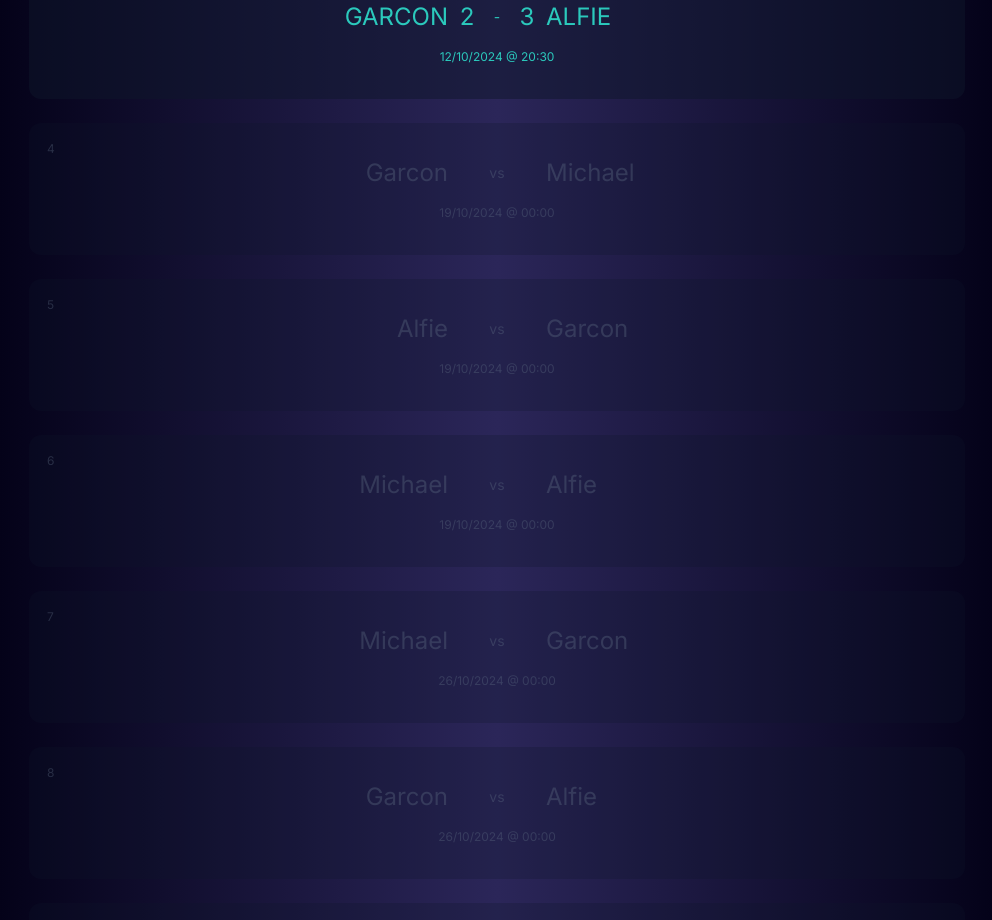
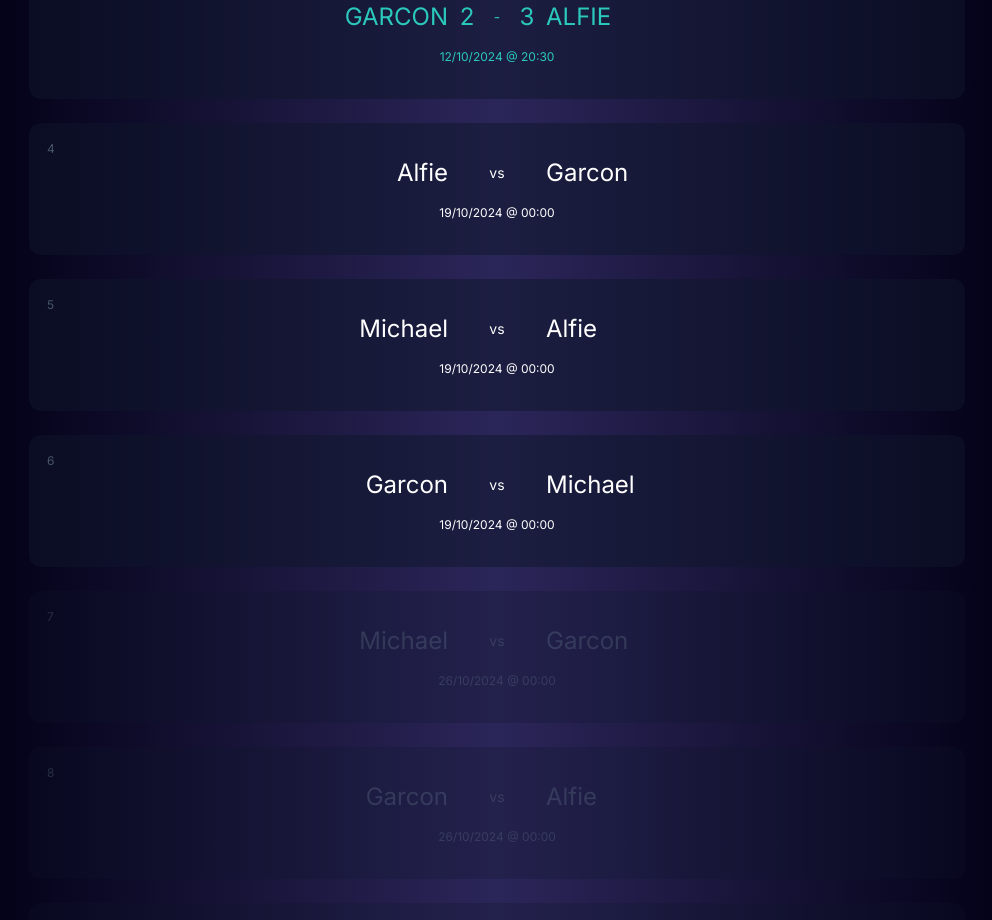
Before and after one commit to michaelgainford/michaelgainford.github.io, a Next.js app: page /projects/gaming/the-mag-premier-league in a window 1280 px wide. Shown: the part 1442-2362 px from the top of the page, without its empty margins (143-1135 px from the left). Built offline with nearby package versions, Linux system fonts and the light colour scheme.

Commit message:
Updated MAG PL page

```diff
--- a/app/projects/gaming/the-mag-premier-league/page.jsx
+++ b/app/projects/gaming/the-mag-premier-league/page.jsx
@@ -374,16 +374,16 @@ export default function PAGE_THE_MAG_PREMIER_LEAGUE () {
 					{DataForMAGPremierLeague?.map((fixture, index) => (
 						<div
 							key={index}
-							className={`bg-slate-900/50 hover:bg-slate-900/80 rounded-xl px-2 py-4 md:p-4 border-2 border-transparent max-lg:min-w-[80dvw] !max-w-[1000px] w-full mx-auto flex flex-col ${fixture.played ? `text-magpl uppercase` : `opacity-50`}`}>
+							className={`bg-slate-900/50 hover:bg-slate-900/80 rounded-xl px-2 py-4 md:p-4 border-2 border-transparent max-lg:min-w-[80dvw] !max-w-[1000px] w-full mx-auto flex flex-col ${fixture.upcoming ? `text-white` : fixture.played ? `text-magpl uppercase` : 'opacity-50'}`}>
 							<div className={`grid grid-cols-1 relative`}>
-								<div className={`grid grid-cols-[1fr_30px_30px_30px_1fr] py-4 items-center text-sm [&>*]:text-sm [&>*]:md:text-xl [&>*]:lg:text-2xl ${fixture.played ? `text-magpl` : `text-slate-600`}`}>
+								<div className={`grid grid-cols-[1fr_30px_30px_30px_1fr] py-4 items-center text-sm [&>*]:text-sm [&>*]:md:text-xl [&>*]:lg:text-2xl ${fixture.played ? `text-magpl` : fixture.upcoming ? `text-white` : `text-slate-600`}`}>
 									<p className={`text-right md:pr-1`}>{fixture.homeTeam}</p>
 									<span className={`text-center`}>{fixture.played ? fixture.homeScore : ''}</span>
 									<span className={`text-center !text-sm`}>{fixture.played ? '-' : 'vs'}</span>
 									<span className={`text-center`}>{fixture.played ? fixture.awayScore : ''}</span>
 									<p className={`text-left md:pl-1`}>{fixture.awayTeam}</p>
 								</div>
-								<div className={`text-center flex flex-col pb-4 text-xs justify-center ${fixture.played ? `text-magpl`: `text-slate-600`}`}>
+								<div className={`text-center flex flex-col pb-4 text-xs justify-center ${fixture.played ? `text-magpl` : fixture.upcoming ? `text-white` : `text-slate-600`}`}>
 									{fixture.date} @ {fixture.time}
 								</div>
 								<div className="">
--- a/components/data/Data_For_MAGPremierLeague.jsx
+++ b/components/data/Data_For_MAGPremierLeague.jsx
@@ -7,6 +7,7 @@ const MAGPremierLeagueFixturesSeason1 = [
     awayScore: 1,
     date: "12/10/2024",
     time: "19:30",
+    upcoming: false,
     played: true
   },
   {
@@ -17,6 +18,7 @@ const MAGPremierLeagueFixturesSeason1 = [
     awayScore: 4,
     date: "12/10/2024",
     time: "20:00",
+    upcoming: false,
     played: true
   },
   {
@@ -27,36 +29,40 @@ const MAGPremierLeagueFixturesSeason1 = [
     awayScore: 3,
     date: "12/10/2024",
     time: "20:30",
+    upcoming: false,
     played: true
   },
   {
     game: 4,
+    homeTeam: "Alfie",
+    awayTeam: "Garcon",
+    homeScore: -1,
+    awayScore: -1,
+    date: "19/10/2024",
+    time: "00:00",
+    upcoming: true,
+    played: false
+  },
+  {
+    game: 5,
+    homeTeam: "Michael",
+    awayTeam: "Alfie",
+    homeScore: -1,
+    awayScore: -1,
+    date: "19/10/2024",
+    time: "00:00",
+    upcoming: true,
+    played: false
+  },
+  {
+    game: 6,
     homeTeam: "Garcon",
     awayTeam: "Michael",
     homeScore: -1,
     awayScore: -1,
     date: "19/10/2024",
     time: "00:00",
-    played: false
-  },
-  {
-    game: 5,
-    homeTeam: "Alfie",
-    awayTeam: "Garcon",
-    homeScore: -1,
-    awayScore: -1,
-    date: "19/10/2024",
-    time: "00:00",
-    played: false
-  },
-  {
-    game: 6,
-    homeTeam: "Michael",
-    awayTeam: "Alfie",
-    homeScore: -1,
-    awayScore: -1,
-    date: "19/10/2024",
-    time: "00:00",
+    upcoming: true,
     played: false
   },
   {
@@ -67,6 +73,7 @@ const MAGPremierLeagueFixturesSeason1 = [
     awayScore: -1,
     date: "26/10/2024",
     time: "00:00",
+    upcoming: false,
     played: false
   },
   {
@@ -77,6 +84,7 @@ const MAGPremierLeagueFixturesSeason1 = [
     awayScore: -1,
     date: "26/10/2024",
     time: "00:00",
+    upcoming: false,
     played: false
   },
   {
@@ -87,6 +95,7 @@ const MAGPremierLeagueFixturesSeason1 = [
     awayScore: -1,
     date: "26/10/2024",
     time: "00:00",
+    upcoming: false,
     played: false
   },
   {
@@ -97,6 +106,7 @@ const MAGPremierLeagueFixturesSeason1 = [
     awayScore: -1,
     date: "02/11/2024",
     time: "00:00",
+    upcoming: false,
     played: false
   },
   {
@@ -107,6 +117,7 @@ const MAGPremierLeagueFixturesSeason1 = [
     awayScore: -1,
     date: "02/11/2024",
     time: "00:00",
+    upcoming: false,
     played: false
   },
   {
@@ -117,6 +128,7 @@ const MAGPremierLeagueFixturesSeason1 = [
     awayScore: -1,
     date: "02/11/2024",
     time: "00:00",
+    upcoming: false,
     played: false
   },
   {
@@ -127,6 +139,7 @@ const MAGPremierLeagueFixturesSeason1 = [
     awayScore: -1,
     date: "09/11/2024",
     time: "00:00",
+    upcoming: false,
     played: false
   },
   {
@@ -137,6 +150,7 @@ const MAGPremierLeagueFixturesSeason1 = [
     awayScore: -1,
     date: "09/11/2024",
     time: "00:00",
+    upcoming: false,
     played: false
   },
   {
@@ -147,6 +161,7 @@ const MAGPremierLeagueFixturesSeason1 = [
     awayScore: -1,
     date: "09/11/2024",
     time: "00:00",
+    upcoming: false,
     played: false
   },
   {
@@ -157,6 +172,7 @@ const MAGPremierLeagueFixturesSeason1 = [
     awayScore: -1,
     date: "16/11/2024",
     time: "00:00",
+    upcoming: false,
     played: false
   },
   {
@@ -167,6 +183,7 @@ const MAGPremierLeagueFixturesSeason1 = [
     awayScore: -1,
     date: "16/11/2024",
     time: "00:00",
+    upcoming: false,
     played: false
   },
   {
@@ -177,6 +194,7 @@ const MAGPremierLeagueFixturesSeason1 = [
     awayScore: -1,
     date: "16/11/2024",
     time: "00:00",
+    upcoming: false,
     played: false
   },
   {
@@ -187,6 +205,7 @@ const MAGPremierLeagueFixturesSeason1 = [
     awayScore: -1,
     date: "23/11/2024",
     time: "00:00",
+    upcoming: false,
     played: false
   },
   {
@@ -197,6 +216,7 @@ const MAGPremierLeagueFixturesSeason1 = [
     awayScore: -1,
     date: "23/11/2024",
     time: "00:00",
+    upcoming: false,
     played: false
   },
   {
@@ -207,6 +227,7 @@ const MAGPremierLeagueFixturesSeason1 = [
     awayScore: -1,
     date: "23/11/2024",
     time: "00:00",
+    upcoming: false,
     played: false
   },
   {
@@ -217,6 +238,7 @@ const MAGPremierLeagueFixturesSeason1 = [
     awayScore: -1,
     date: "30/11/2024",
     time: "00:00",
+    upcoming: false,
     played: false
   },
   {
@@ -227,6 +249,7 @@ const MAGPremierLeagueFixturesSeason1 = [
     awayScore: -1,
     date: "30/11/2024",
     time: "00:00",
+    upcoming: false,
     played: false
   },
   {
@@ -237,6 +260,7 @@ const MAGPremierLeagueFixturesSeason1 = [
     awayScore: -1,
     date: "2024-11-30",
     time: "00:00",
+    upcoming: false,
     played: false
   }
 ]
```
